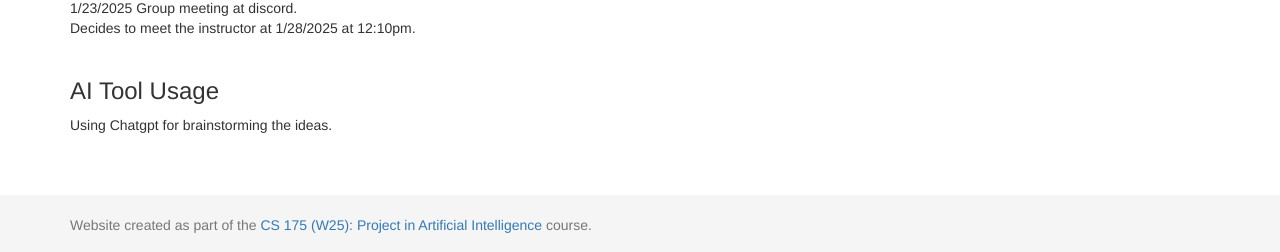
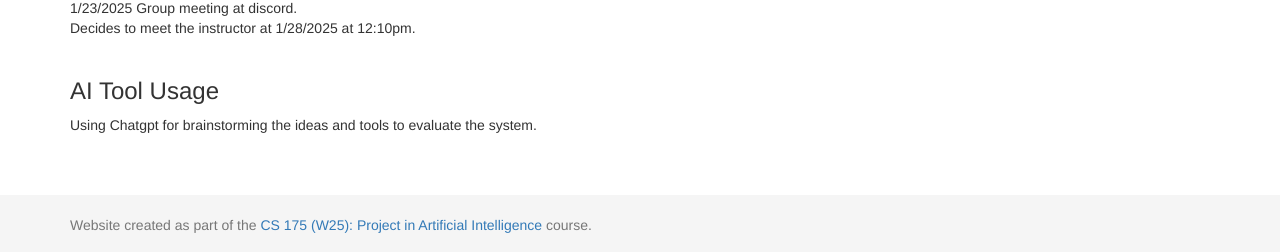
Before and after one commit to pddpdd20020105/ICS-175-fireworker, a Jekyll site: the page built from docs/proposal.md, in a window 1280 px wide and 1125 px high. Shown: the part 870-1122 px from the top of the window. Built offline with Jekyll 4.4.1, drawn with Linux system fonts in a browser that asks for light colours.

Commit message:
Update proposal.md

```diff
--- a/docs/proposal.md
+++ b/docs/proposal.md
@@ -36,6 +36,7 @@ Decides to meet the instructor at 1/28/2025 at 12:10pm.
 <br>
 
 ### AI Tool Usage<br />
-Using Chatgpt for brainstorming the ideas.
+Using Chatgpt for brainstorming the ideas and tools to evaluate the system.<br />
+
 <br>
 <br>
```
